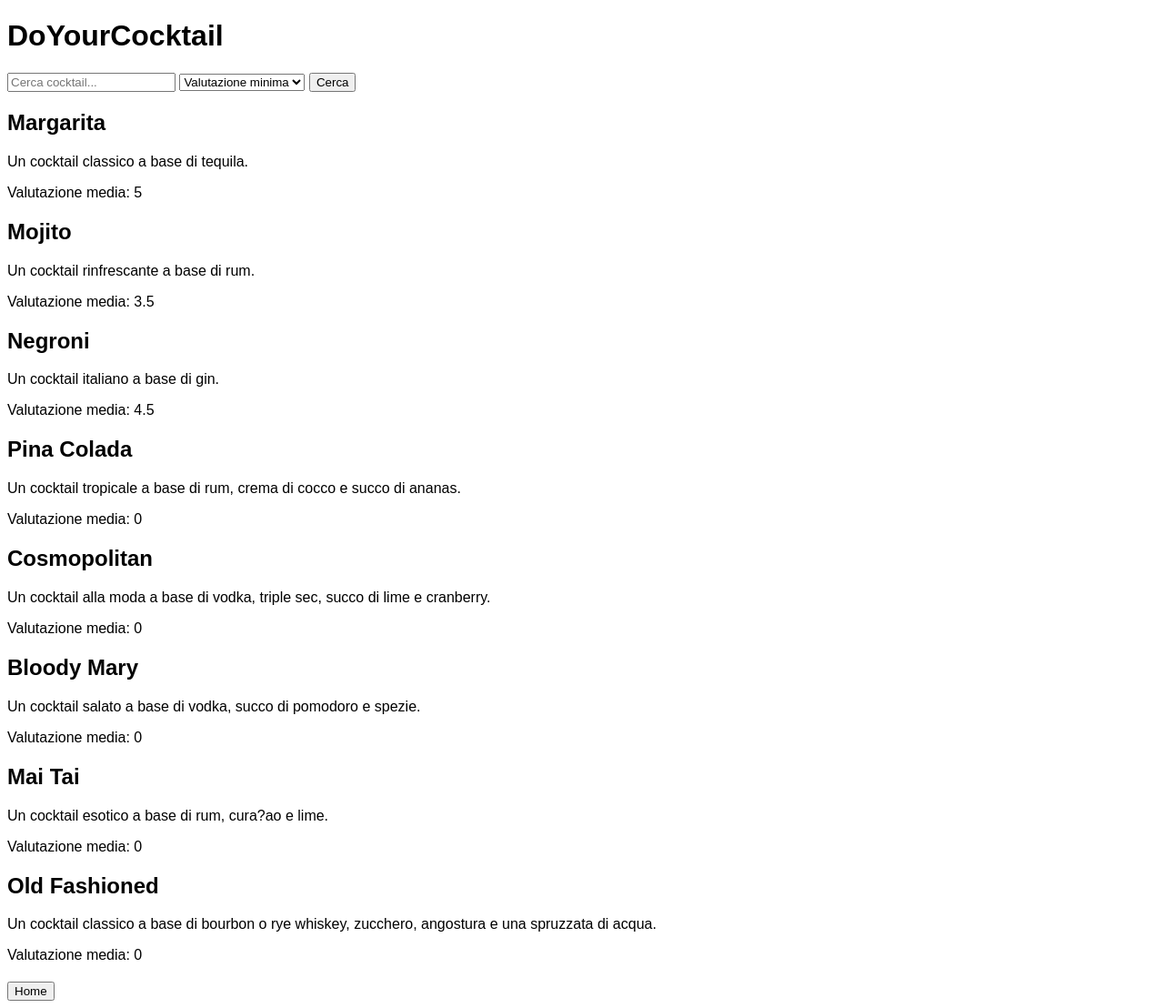
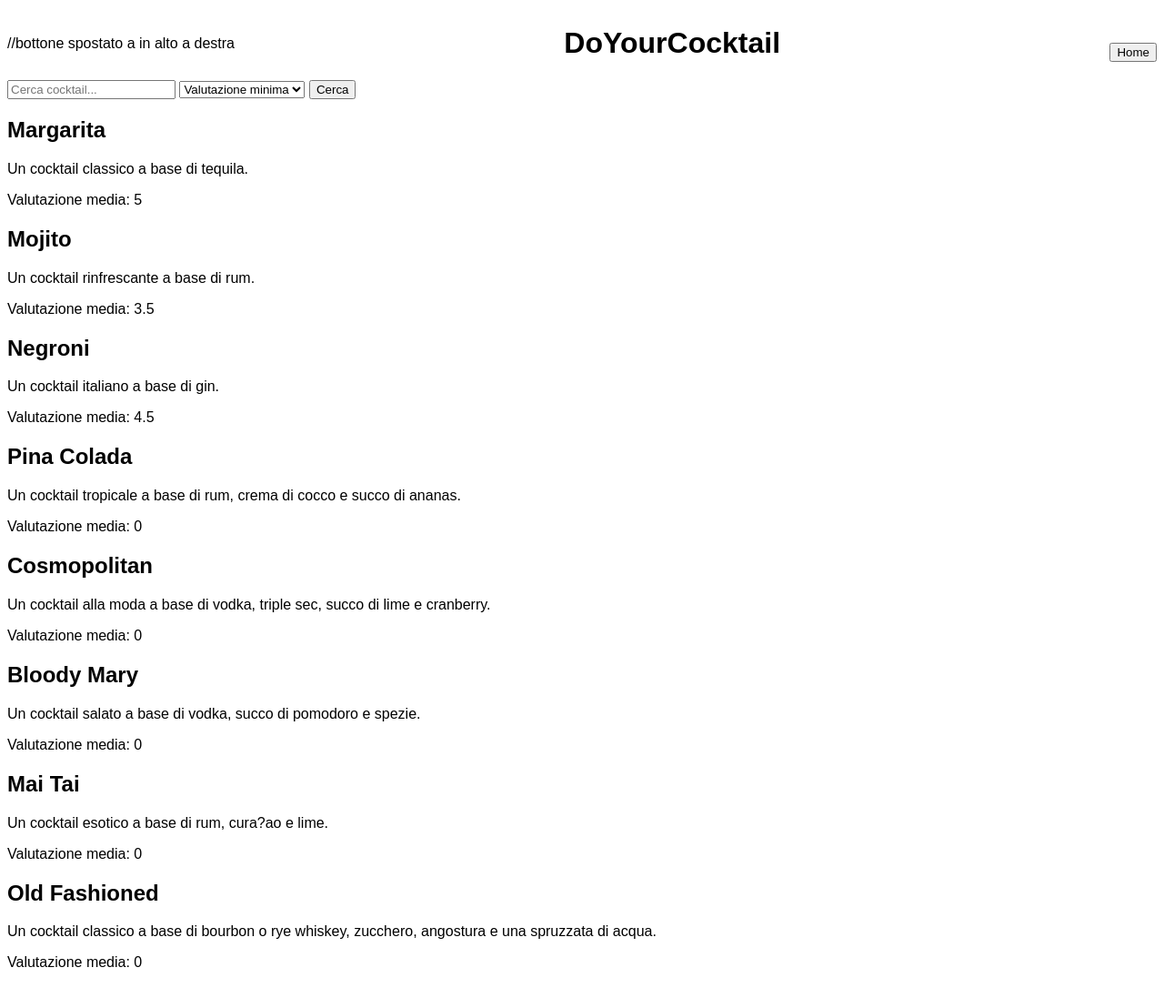
Before and after one commit to MAzzimonti/DoYourCocktail, a PHP site: page /pagina_filtri_ricerca.php in a window 1280 px wide. Shown: the whole page at 91% size. After the commit the page ends 1063 px from the top, so only its background shows below. Run offline with PHP 8.4, Linux system fonts and the light colour scheme; data comes from the database, SQL or seed files in the repository.

Commit message:
bottone home spostato in alto a destra

```diff
--- a/pagina_filtri_ricerca.php
+++ b/pagina_filtri_ricerca.php
@@ -45,17 +45,24 @@ $result = $stmt->get_result();
 <head>
     <meta charset="UTF-8">
     <meta name="viewport" content="width=device-width, initial-scale=1.0">
-    <title>DoyourCocktail</title>
+    <title>DoYourCocktail</title>
     <style>
         body { font-family: Arial, sans-serif; }
+        .header { display: flex; justify-content: space-between; align-items: center; }
         .search-bar { margin-bottom: 20px; }
         .cocktail-list { margin-top: 20px; }
         .cocktail-item { margin-bottom: 10px; }
         .home-button { margin-top: 20px; }
+        .home-button a { text-decoration: none; }
     </style>
 </head>
 <body>
-    <h1>DoYourCocktail</h1>
+    <div class="header">    //bottone spostato a in alto a destra
+        <h1>DoYourCocktail</h1>
+        <div class="home-button">
+            <a href="index.php"><button>Home</button></a>
+        </div>
+    </div>
     <form method="GET" action="">
         <div class="search-bar">
             <input type="text" name="search" placeholder="Cerca cocktail..." value="<?php echo htmlspecialchars($search); ?>">
@@ -89,9 +96,5 @@ $result = $stmt->get_result();
         $conn->close();
         ?>
     </div>
-
-    <div class="home-button">
-        <a href="home.php"><button>Home</button></a>
-    </div>
 </body>
 </html>
```
